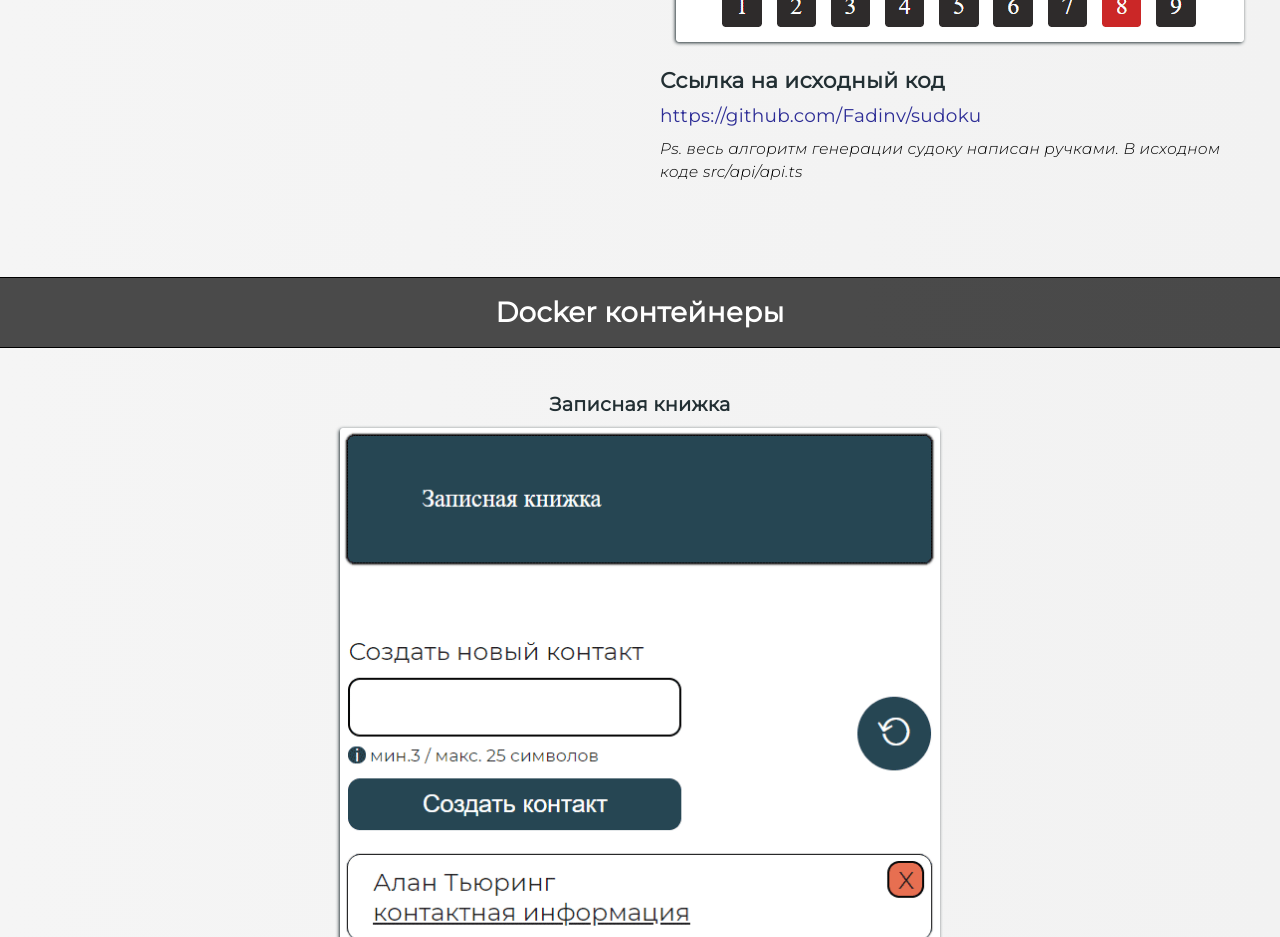
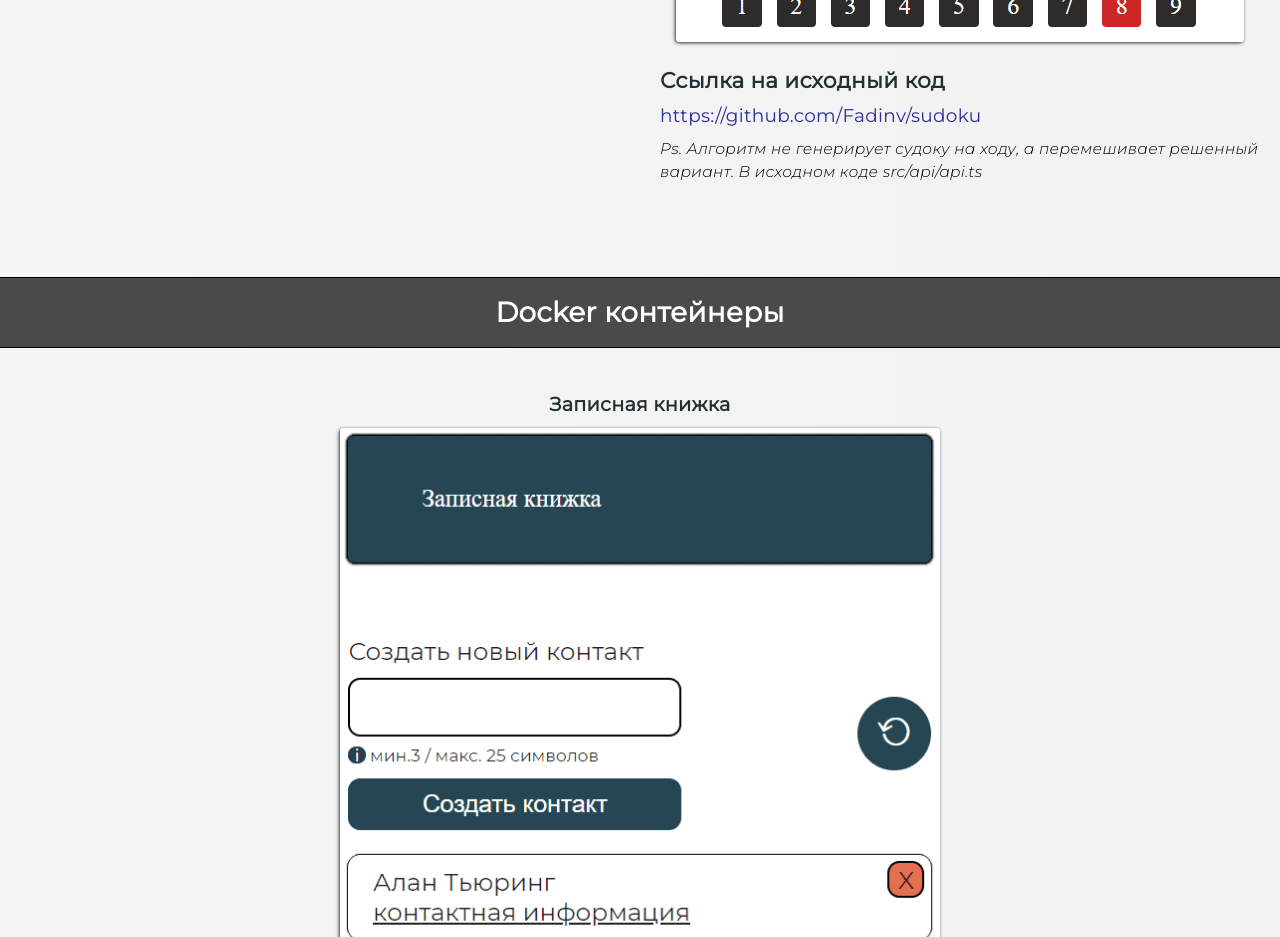
Before and after one commit to Fadinv/portfolio-templates, a Next.js app: page / in a window 1280 px wide. Shown: the part 3360-4297 px from the top of the page. Built offline with nearby package versions, Linux system fonts and the light colour scheme.

Commit message:
push
changed description

```diff
--- a/pages/index.tsx
+++ b/pages/index.tsx
@@ -115,7 +115,7 @@ export default function Home() {
                     <TemplatesItem src={'/game2.png'} href={'https://affectionate-poitras-45c37b.netlify.app/'}
                                    github={'https://github.com/Fadinv/sudoku'}
                                    description title={'Судоку'}
-                                   ps={'Ps. весь алгоритм генерации судоку написан ручками. В исходном коде src/api/api.ts'}/>
+                                   ps={'Ps. Алгоритм не генерирует судоку на ходу, а перемешивает решенный вариант. В исходном коде src/api/api.ts'}/>
                 </Templates>
             </div>
 
```
